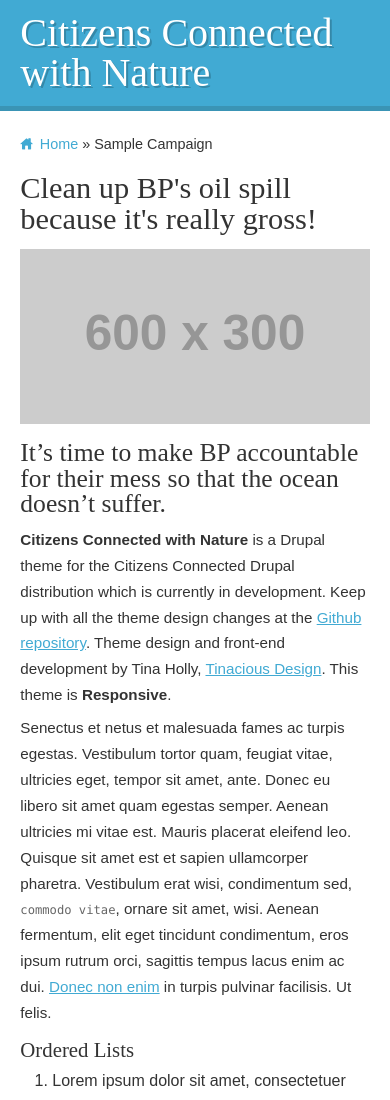
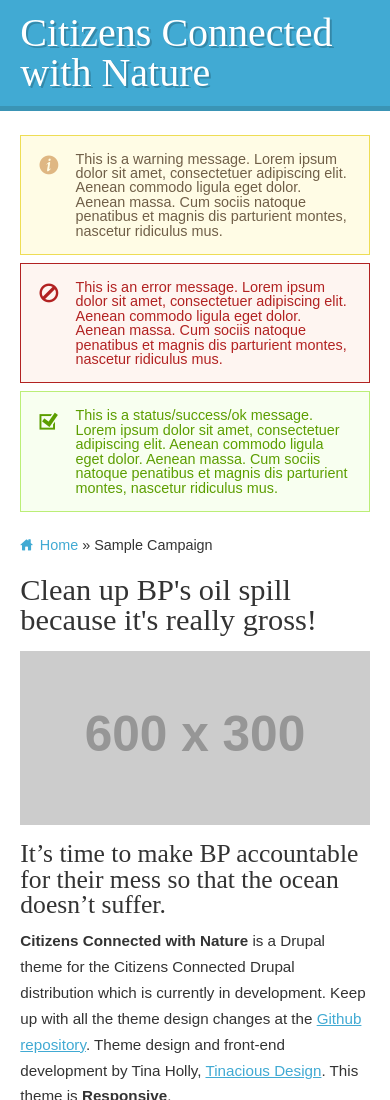
Before and after one commit to tinacious/citizens-connected-theme, a plain HTML site: page index.html in a window 390 px wide. Shown: the top 1100 px of the page. Drawn offline with nearby package versions, Linux system fonts and the light colour scheme; placeholder pictures from the web are drawn by us; files whose address does not match are found by name.

Commit message:
warning, error and status messages

```diff
--- a/css/citcon.less
+++ b/css/citcon.less
@@ -136,6 +136,52 @@
 		color: #fff;
 		text-shadow: 2px 2px rgba(0,0,0,0.2);
 		font-size: 2.5em;
+	}
+}
+// Warning, Error and Success messages for Drupal
+#messages {
+	margin-bottom: 1em;
+	.cf();
+	div {
+		.column(12);
+		padding: 1em 0;
+		margin-bottom: 0.5em;
+		i {
+			.column(0.75);
+			.push(0.25);
+			font-size: 1.4em;
+		}
+		p {
+			.column(10.75);
+			font-size: 0.9em
+		}
+	}
+	.warning {
+		background: #FFFCE5;
+		border: 1px solid #ED5;
+		color: #705F48;
+		i {
+			color: @darktan;
+		}
+	}
+	.error {
+		@dark: #B22222;
+		background: #FEF5F1;
+		border: 1px solid @dark;
+		color: @dark;
+		i {
+			// color: #B86E6E;
+			color: @dark;
+		}
+	}
+	.status {
+		@dark: #5C9E00;
+		background: #F8FFF0;
+		border: 1px solid #BE7;
+		color: @dark;
+		i {
+			color: @dark;
+		}
 	}
 }
 section#main-content {
@@ -289,6 +335,23 @@
 			.push(0.5);
 		}
 	}
+	// Warning, Error and Success messages for Drupal
+	#messages {
+		.cf();
+		div {
+			.column(11);
+			.push(0.5);
+			margin-bottom: 0.5em;
+			i {
+				.column(1.25);
+				.push(0.5);
+				font-size: 1.4em;
+			}
+			p {
+				.column(9.75);
+			}
+		}
+	}
 	section#main-content {
 		.column(11);
 		.push(0.5);
--- a/index.html
+++ b/index.html
@@ -22,6 +22,26 @@
 		</div>
 	</header>
 	<div class="container">
+		<div id="messages">
+			<div class="warning">
+				<i class="lsf-icon" title="info"></i>
+				<p>
+					This is a warning message. Lorem ipsum dolor sit amet, consectetuer adipiscing elit. Aenean commodo ligula eget dolor. Aenean massa. Cum sociis natoque penatibus et magnis dis parturient montes, nascetur ridiculus mus.
+				</p>
+			</div>
+			<div class="error">
+			<i class="lsf-icon" title="ban"></i>
+				<p>
+					This is an error message. Lorem ipsum dolor sit amet, consectetuer adipiscing elit. Aenean commodo ligula eget dolor. Aenean massa. Cum sociis natoque penatibus et magnis dis parturient montes, nascetur ridiculus mus.
+				</p>
+			</div>
+			<div class="status">
+				<i class="lsf-icon" title="checkbox"></i>
+				<p>
+					This is a status/success/ok message. Lorem ipsum dolor sit amet, consectetuer adipiscing elit. Aenean commodo ligula eget dolor. Aenean massa. Cum sociis natoque penatibus et magnis dis parturient montes, nascetur ridiculus mus.
+				</p>
+			</div>
+		</div>
 		<section id="main-content" class="content">
 
 			<div id="breadcrumb">
```
Also changed, not shown: css/citcon.css.
